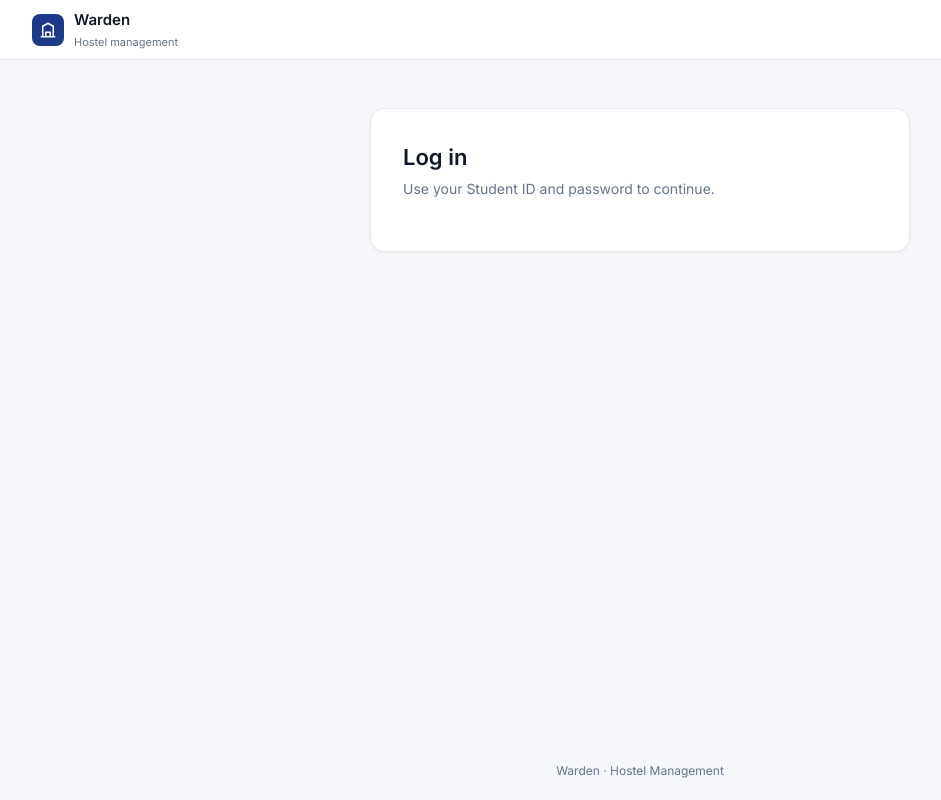
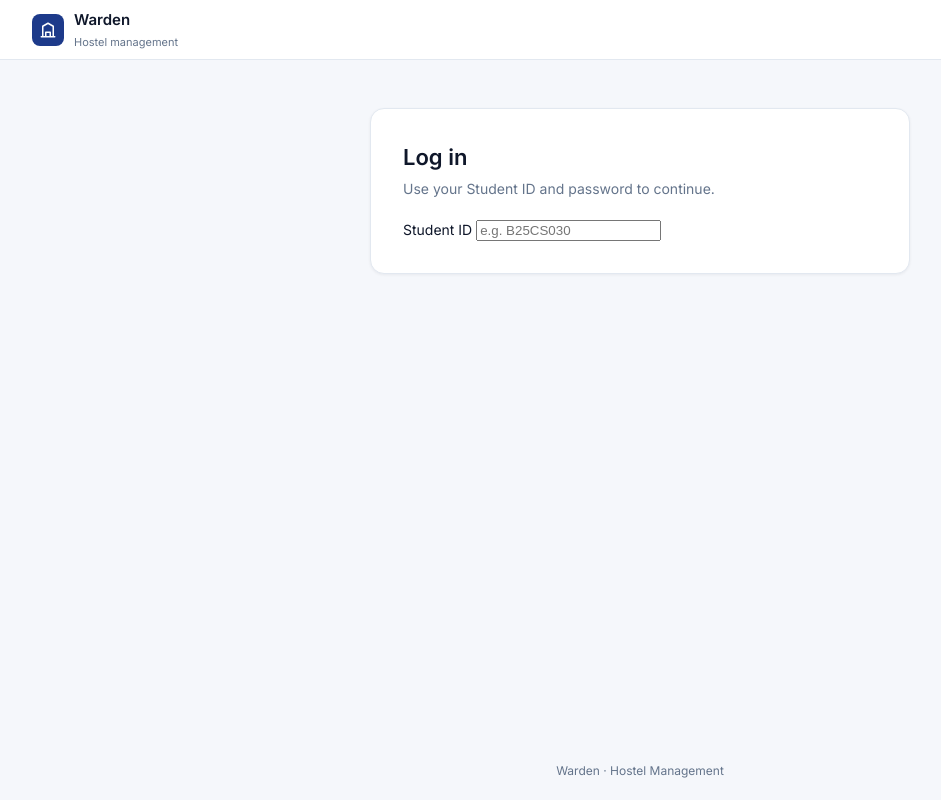
Before and after one commit to BhargavSharma7696/Warden, a plain HTML site: page frontend/pages/auth.html in a window 1280 px wide. Shown: the whole page, without its empty margins (0-941 px from the left). Drawn offline with Linux system fonts and the light colour scheme.

Commit message:
Added student ID field to login

```diff
--- a/frontend/pages/auth.html
+++ b/frontend/pages/auth.html
@@ -26,6 +26,13 @@
         <h1 id="form-title">Log in</h1>
         <p id="form-sub">Use your Student ID and password to continue.</p>
       </div>
+      <form id="login-form" novalidate>
+        <div class="field">
+          <label for="login-id">Student ID</label>
+          <input id="login-id" name="studentId" type="text" autocomplete="username" placeholder="e.g. B25CS030" data-rule="required">
+          <small class="error"></small>
+        </div>
+      </form>
     </section>
   </main>
 
```
